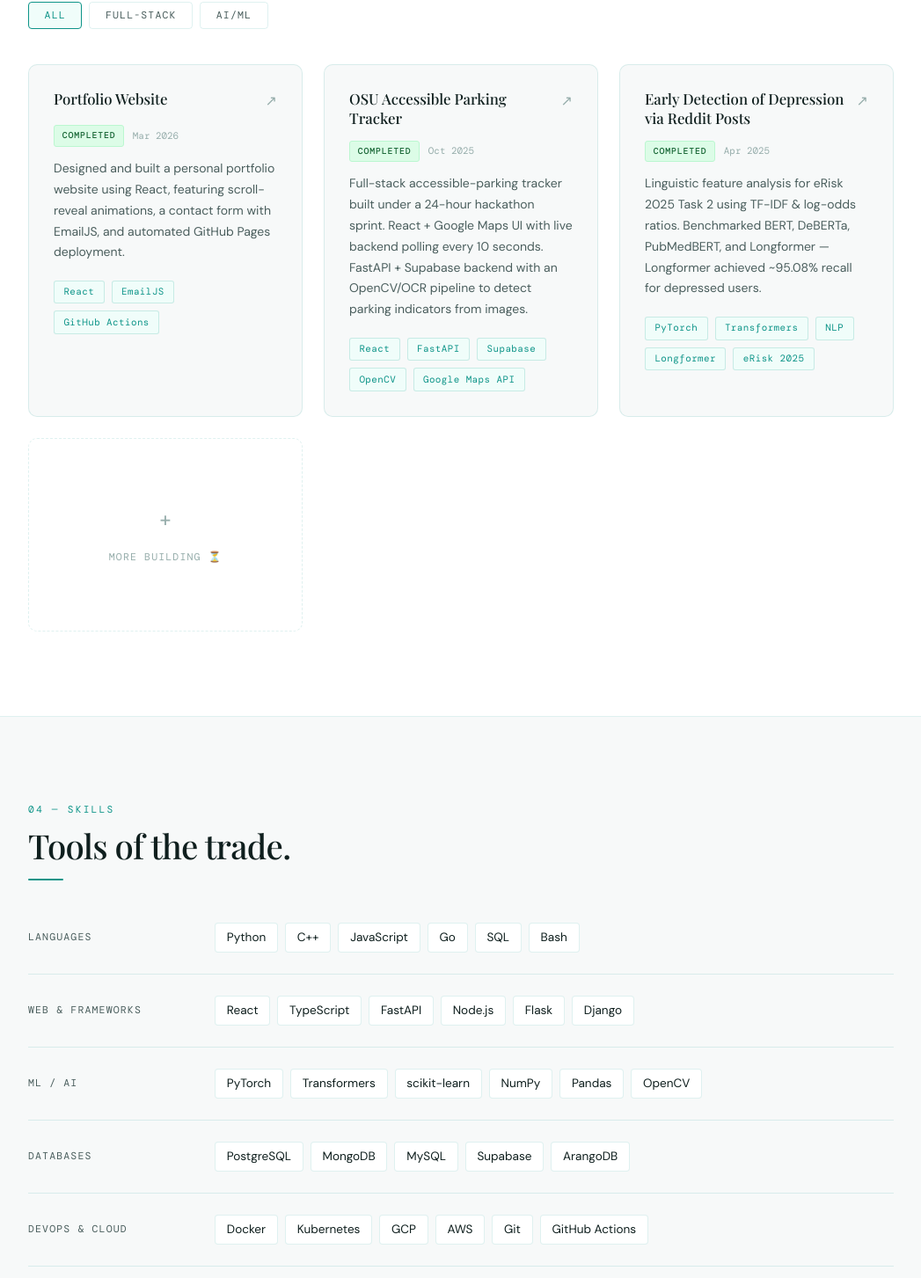
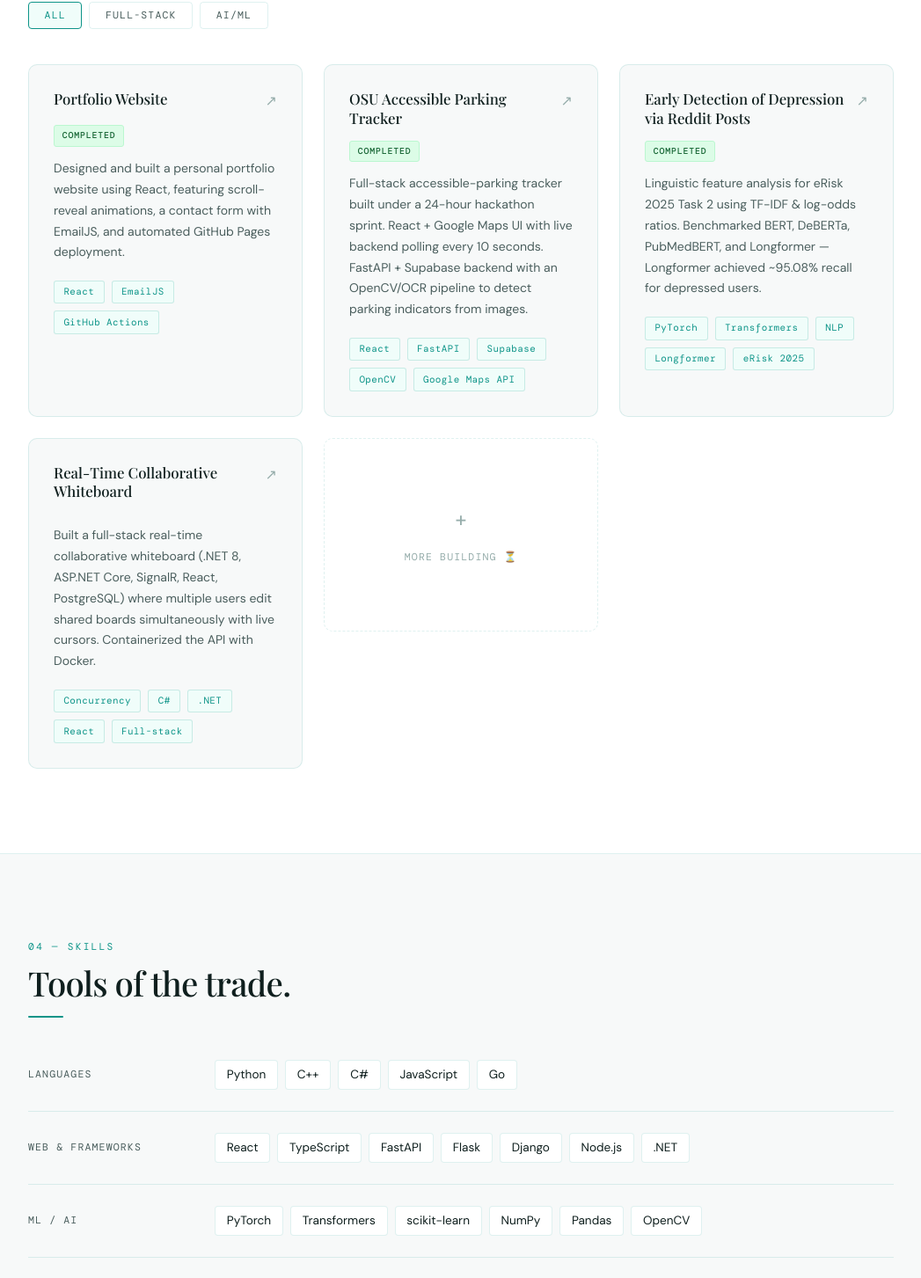
Before and after one commit to dhinesh04/portfolio, a React (Vite) app: page / in a window 1280 px wide. Shown: the part 2768-4221 px from the top of the page at 88% size, without its empty margins (116-1163 px from the left). Built offline with nearby package versions, Linux system fonts and the light colour scheme; a web font is replaced by a local one.

Commit message:
Updated data

```diff
--- a/src/data/Data.js
+++ b/src/data/Data.js
@@ -72,7 +72,7 @@ export const RESEARCH = [
 export const PROJECTS = [
   {
     name: "Portfolio Website",
-    period: "Mar 2026",
+    period: "",
     desc: "Designed and built a personal portfolio website using React, featuring scroll-reveal animations, a contact form with EmailJS, and automated GitHub Pages deployment.",
     tags: ["React", "EmailJS", "GitHub Actions"],
     link: "https://github.com/dhinesh04/portfolio",
@@ -81,7 +81,7 @@ export const PROJECTS = [
   },
   {
     name: "OSU Accessible Parking Tracker",
-    period: "Oct 2025",
+    period: "",
     desc: "Full-stack accessible-parking tracker built under a 24-hour hackathon sprint. React + Google Maps UI with live backend polling every 10 seconds. FastAPI + Supabase backend with an OpenCV/OCR pipeline to detect parking indicators from images.",
     tags: ["React", "FastAPI", "Supabase", "OpenCV", "Google Maps API"],
     link: "https://github.com/dhinesh04/accessiblity-parking-availability",
@@ -90,13 +90,22 @@ export const PROJECTS = [
   },
   {
     name: "Early Detection of Depression via Reddit Posts",
-    period: "Apr 2025",
+    period: "",
     desc: "Linguistic feature analysis for eRisk 2025 Task 2 using TF-IDF & log-odds ratios. Benchmarked BERT, DeBERTa, PubMedBERT, and Longformer — Longformer achieved ~95.08% recall for depressed users.",
     tags: ["PyTorch", "Transformers", "NLP", "Longformer", "eRisk 2025"],
     link: "https://github.com/dhinesh04/early-depression-detection",
     status: "completed",
     category: "AI/ML",
   },
+  {
+    name: "Real-Time Collaborative Whiteboard",
+    period: "",
+    desc: " Built a full-stack real-time collaborative whiteboard (.NET 8, ASP.NET Core, SignalR, React, PostgreSQL) where multiple users edit shared boards simultaneously with live cursors. Containerized the API with Docker.",
+    tags: ["Concurrency", "C#", ".NET", "React", "Full-stack"],
+    link: "https://github.com/dhinesh04/collab-whiteboard",
+    status: "In Progress",
+    category: "Full-Stack",
+  }
   // Add more projects here:
   // {
   //   name: "Your Project",
@@ -110,18 +119,19 @@ export const PROJECTS = [
 ];
 
 export const SKILLS = [
-  { group: "Languages",        items: ["Python", "C++", "JavaScript", "Go", "SQL", "Bash"] },
-  { group: "Web & Frameworks", items: ["React", "TypeScript", "FastAPI", "Node.js", "Flask", "Django"] },
+  { group: "Languages",        items: ["Python", "C++","C#", "JavaScript", "Go"] },
+  { group: "Web & Frameworks", items: ["React", "TypeScript", "FastAPI", "Flask", "Django", "Node.js", ".NET"] },
   { group: "ML / AI",          items: ["PyTorch", "Transformers", "scikit-learn", "NumPy", "Pandas", "OpenCV"] },
   { group: "Databases",        items: ["PostgreSQL", "MongoDB", "MySQL", "Supabase", "ArangoDB"] },
-  { group: "DevOps & Cloud",   items: ["Docker", "Kubernetes", "GCP", "AWS", "Git", "GitHub Actions"] },
+  { group: "DevOps & Cloud",   items: ["Docker", "Kubernetes", "GCP", "AWS", "Git"] },
+  { group: "Tools",            items: ["Bash", "Jupyter", "VS Code", "PowerApps", "Power Automate", "Tableau", "PowerBI"] },
 ];
 
 export const CONTACT_LINKS = [
   { label: "Email",    value: "dhineshkumar4645@gmail.com",        href: "mailto:dhineshkumar4645@gmail.com" },
   { label: "LinkedIn", value: "linkedin.com/in/dhinesh-sivakumar", href: "https://linkedin.com/in/dhinesh-sivakumar" },
   { label: "Medium",   value: "medium.com/@dhinesh_sivakumar",     href: "https://medium.com/@dhinesh_sivakumar" },
-  { label: "Location", value: "Columbus, OH",                      href: null },
+  { label: "Location", value: "Chicago, IL",                      href: null },
 ];
 
 export const QUICK_LINKS = [
```
